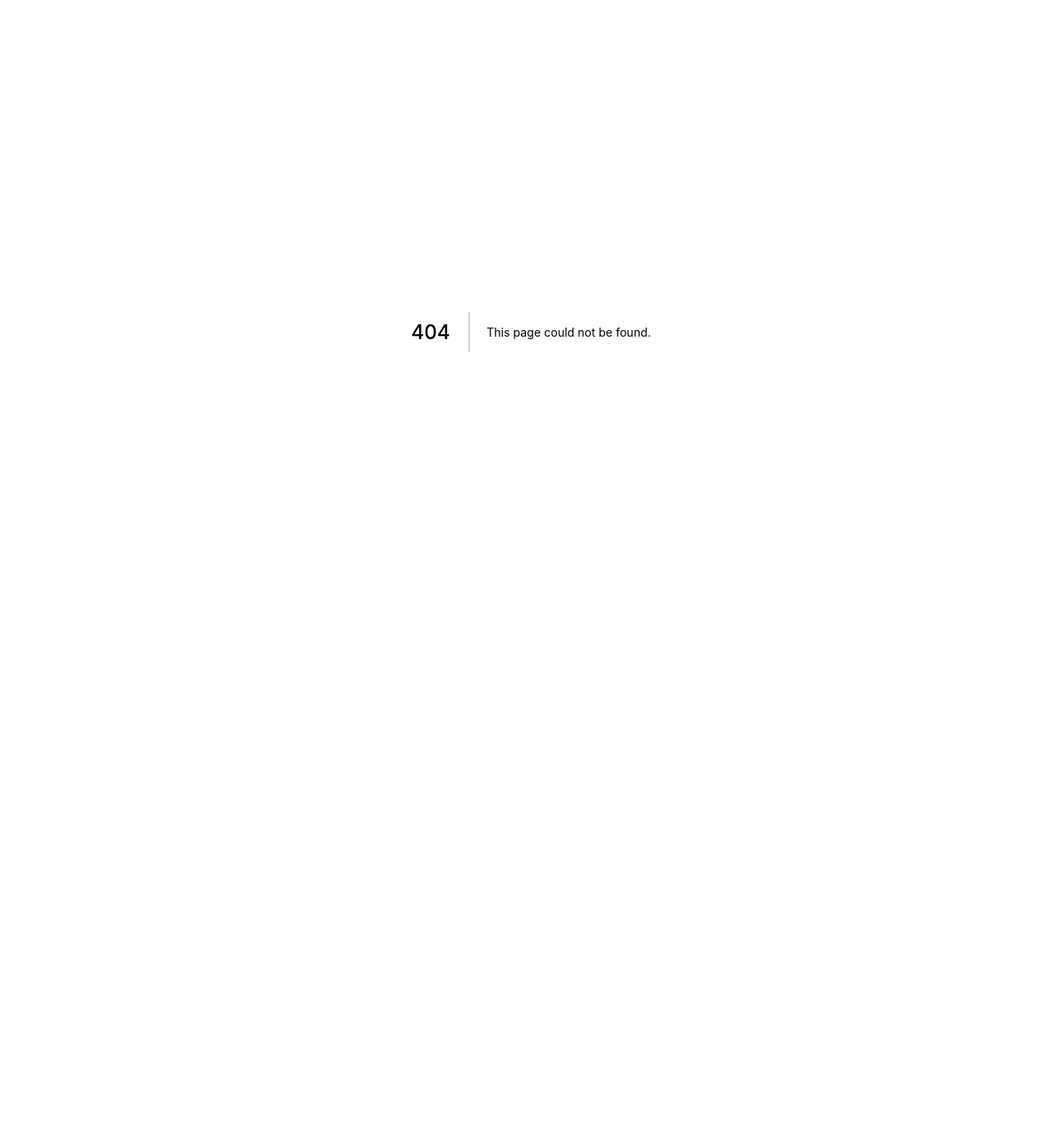
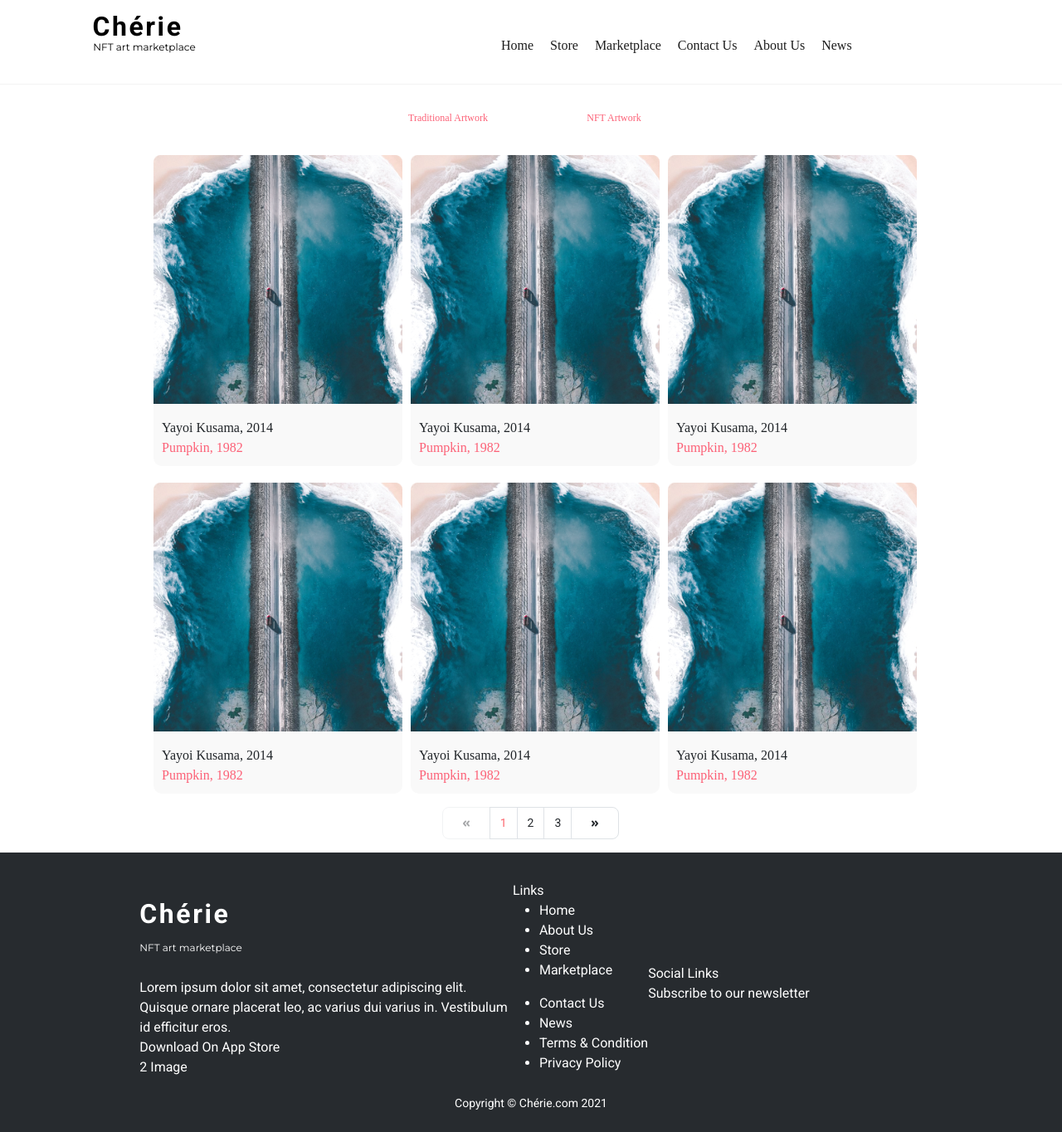
Before and after one commit to darshakshah1988/cherie-front, a Next.js app: page /market-place in a window 1280 px wide. Before the commit this address had no page. Shown: the whole page at 83% size. Before the commit the page ends 800 px from the top, so only its background shows below. Built offline with nearby package versions, Linux system fonts and the light colour scheme.

Commit message:
market place added

```diff
--- a/src/components/layouts/parts/Card.tsx
+++ b/src/components/layouts/parts/Card.tsx
@@ -108,11 +108,10 @@ Card.Wrapper = styled.div`
     margin-top : 20px ;
     margin-bottom: 20px;
     background-color: #F9F9F9;
-    min-width: 300px;
-    max-width: 300px;
+
     flex-direction:column;
     min-height: 500px;
-    max-height: 800px;
+
     border-radius:10px ;
     align-items: left;
     margin-left: 10px;
--- a/src/components/layouts/parts/CardContainer.tsx
+++ b/src/components/layouts/parts/CardContainer.tsx
@@ -31,7 +31,6 @@ export const CardContainer = () => {
 
 
 
-
     useEffect(() => {
 
     },[currentData]);
@@ -55,9 +54,7 @@ export const CardContainer = () => {
                     NFT Artwork
             </CardContainer.Title>
             <CardContainer.Artwork>
-
                 <Card cardItems={currentData}/>
-
 
             </CardContainer.Artwork>
             <Pagination
--- /dev/null
+++ b/src/components/layouts/parts/FooterMarketPlace.tsx
@@ -0,0 +1,152 @@
+import styled from 'styled-components';
+import Image from 'next/image'
+
+
+export default function Footer() {
+  return (
+    <Footer.Wrapper>
+      <Footer.Container>
+      <Footer.Branding>
+          <Footer.Brand>
+            <Footer.BrandingTitle>Chérie</Footer.BrandingTitle>
+            <Footer.BrandingDes>NFT art marketplace</Footer.BrandingDes>
+          </Footer.Brand>
+
+
+          <div>Lorem ipsum dolor sit amet, consectetur adipiscing elit. Quisque ornare placerat leo, ac varius dui varius in. Vestibulum id efficitur eros.  </div>
+
+          <div>Download On App Store</div>
+
+          <div>
+              2 Image
+          </div>
+      </Footer.Branding>
+
+
+      <Footer.Links>
+        <div>
+          Links
+        </div>
+        <div>
+            <ul>
+                <li>Home  </li>
+                <li>About Us</li>
+                <li>Store</li>
+                <li>Marketplace</li>
+
+            </ul>
+         </div>
+
+        <div>
+              <ul>
+                      <li>Contact Us  </li>
+                      <li>News</li>
+                      <li>Terms & Condition</li>
+                      <li>Privacy Policy</li>
+
+                </ul>
+        </div>
+
+
+      </Footer.Links>
+      <Footer.SocialLinks>
+        Social Links
+        <div>Subscribe to our newsletter</div>
+
+      </Footer.SocialLinks>
+
+
+      </Footer.Container>
+
+      <Footer.Copyright>
+        Copyright © Chérie.com {new Date().getFullYear()}
+      </Footer.Copyright>
+    </Footer.Wrapper>
+  );
+}
+
+Footer.Wrapper = styled.footer`
+  background-color: #272b2f;
+  padding: 24px 0;
+`;
+
+Footer.Copyright = styled.p`
+  text-align: center;
+  margin: 0;
+  font-size: 14px;
+  color: #fff;
+`;
+
+
+Footer.Container=styled.div`
+    display: flex;
+    flex-direction:row;
+    color:#fff;
+    flex-wrap: inherit;
+    text-align: left;
+    padding: 10px;
+    max-width: 1144px;
+display: flex;
+align-items: center;
+justify-content: center;
+
+
+`;
+
+Footer.Branding=styled.div`
+  max-width: 40%;
+
+
+
+
+`;
+
+
+Footer.Links=styled.div`
+
+
+`;
+
+Footer.SocialLinks=styled.div`
+
+
+
+`;
+
+Footer.BrandingTitle=styled.p`
+  padding-top: 4px;
+  padding-bottom: 0px;
+  margin-right: 1rem;
+  font-size: 32px;
+  font-weight: bold;
+  color: #fff;
+  text-decoration: none;
+  letter-spacing: 0.08em;
+
+`;
+
+Footer.BrandingDes=styled.p`
+box-sizing: border-box;
+margin-top: 0;
+margin-bottom: 1rem;
+width: 184px;
+height: 21px;
+left: 373px;
+top: 2px;
+font-family: Montserrat;
+font-style: normal;
+font-weight: 300;
+font-size: 12px;
+line-height: 1px;
+color: #ffffff;
+padding-top: 0px;
+padding-bottom: 4px;
+
+`;
+
+Footer.Brand=styled.div`
+  width: auto;
+  display: inline-block;
+
+
+`
--- /dev/null
+++ b/src/components/layouts/parts/MarketCard.tsx
@@ -0,0 +1,74 @@
+import React from 'react'
+import styled from 'styled-components'
+import Image from 'next/image'
+
+export const MarketCard = () => {
+    return (
+        <MarketCard.Wrapper>
+                <MarketCard.Media>
+                    <Image src="/Product3.png" height="300px" width="300" />
+                </MarketCard.Media>
+                <MarketCard.Body>
+                    <MarketCard.Content>
+                        Yayoi Kusama, 2014
+                    </MarketCard.Content>
+
+                    <MarketCard.ContentRed>
+                        Pumpkin, 1982
+                    </MarketCard.ContentRed>
+
+
+
+                </MarketCard.Body>
+
+        </MarketCard.Wrapper>
+    )
+}
+
+
+MarketCard.Wrapper=styled.div`
+    display: flex;
+    width: 100%;
+   margin-left: 10px;
+    flex-direction: row;
+    max-width: 300px;
+    flex-wrap: wrap;
+    margin-top: 20px;
+    background-color: #F9F9F9;
+    border-radius: 10px;
+
+`;
+
+
+MarketCard.Media=styled.div`
+
+    width: 100%;
+    object-fit: cover;
+    padding:0px;
+
+`;
+
+
+MarketCard.Body=styled.div`
+    display: flex;
+    flex-direction: column;
+    align-items: flex-start;
+    justify-content: left;
+    padding:10px;
+
+
+`;
+MarketCard.Content=styled.p`
+    text-align: start;
+    font-family: Poppins;
+    font-size: 16px;
+    margin: 0px;
+
+`;
+MarketCard.ContentRed=styled.p`
+    text-align: start;
+    font-family: Poppins;
+    font-size: 16px;
+    margin: 0px;
+    color:  #FC6076;
+`;
--- /dev/null
+++ b/src/components/layouts/parts/MarketContainer.tsx
@@ -0,0 +1,93 @@
+
+import React from 'react'
+import styled from 'styled-components';
+import Pagination from '../../filters/Pagination';
+import { MarketCard } from './MarketCard';
+
+
+function handelOnClick(){
+
+}
+
+export const MarketContainer = () => {
+    return (
+        <MarketContainer.Wrapper>
+            <MarketContainer.SwitchViewButtons>
+                <MarketContainer.Button>
+                     Traditional Artwork
+                </MarketContainer.Button>
+                <MarketContainer.Button>
+                     NFT Artwork
+                </MarketContainer.Button>
+
+            </MarketContainer.SwitchViewButtons>
+
+            <MarketContainer.CardContainer>
+                <MarketCard></MarketCard>
+                <MarketCard></MarketCard>
+                <MarketCard></MarketCard>
+                <MarketCard></MarketCard>
+                <MarketCard></MarketCard>
+                <MarketCard></MarketCard>
+            </MarketContainer.CardContainer>
+
+
+
+            <Pagination
+                pageCount={Math.ceil(30/ 10)}
+                onPageChange={handelOnClick}
+                />
+        </MarketContainer.Wrapper>
+    )
+}
+
+
+MarketContainer.Wrapper=styled.div`
+
+
+`;
+
+MarketContainer.SwitchViewButtons=styled.div`
+    display: flex;
+    justify-content: center;
+    flex-wrap: wrap;
+
+
+`;
+
+
+
+MarketContainer.CardContainer= styled.div`
+    flex-direction: row;
+    display: flex;
+    align-items: center;
+    justify-content: center;
+    flex-wrap: wrap;
+    max-width: 1140px;
+    width: 100%;
+    padding-right: 12px;
+    padding-left: 12px;
+    margin-right: auto;
+    margin-left: auto;
+
+
+`;
+
+MarketContainer.Button=styled.button`
+    font-family: Poppins;
+    width: 200px;
+    height: 50px;
+    left: 675px;
+    top: 231px;
+    color:#FC6076;
+    font-size: 12px;
+    border-radius: 24px;
+    border: none;
+    margin-top: 15px;
+    background-color: white;
+    :hover{
+        background-color:  #F9F9F9;
+;
+    }
+
+`;
--- /dev/null
+++ b/src/components/market/marketList.tsx
@@ -0,0 +1,23 @@
+import NavbarShop from '../layouts/parts/NavbarShop';
+import React from 'react';
+import styled from 'styled-components';
+import { MarketContainer } from '../layouts/parts/MarketContainer';
+import FooterMarketPlace from '../layouts/parts/FooterMarketPlace';
+
+
+export default function MarketList() {
+    return (
+      <MarketList.Wrapper>
+        <NavbarShop></NavbarShop>
+             <MarketContainer></MarketContainer>
+             <FooterMarketPlace></FooterMarketPlace>
+      </MarketList.Wrapper>
+    );
+  }
+
+  MarketList.Wrapper = styled.div`
+  text-align: center;
+  margin: 0 auto;
+  width: 100%;
+
+`;
--- /dev/null
+++ b/src/pages/market-place/index.tsx
@@ -0,0 +1,15 @@
+import React,{ Fragment} from 'react';
+import MarketList from '../../components/market/marketList';
+
+
+export default function MarketPage() {
+  return (
+     <Fragment>
+        <MarketList></MarketList>
+     </Fragment>
+
+
+
+
+  );
+}
--- a/src/pages/shop/index.tsx
+++ b/src/pages/shop/index.tsx
@@ -1,9 +1,4 @@
 import React, { Fragment } from 'react';
-
-import { userService } from '../../services';
-import MetaHead from '../../components/reusable/MetaHead';
-import FormLayout from '../../components/reusable/FormLayout';
-import SigninForm from '../../components/auth/signin/SigninForm';
 import ShopList from '../../components/shop/ShopList';
 
 
```
